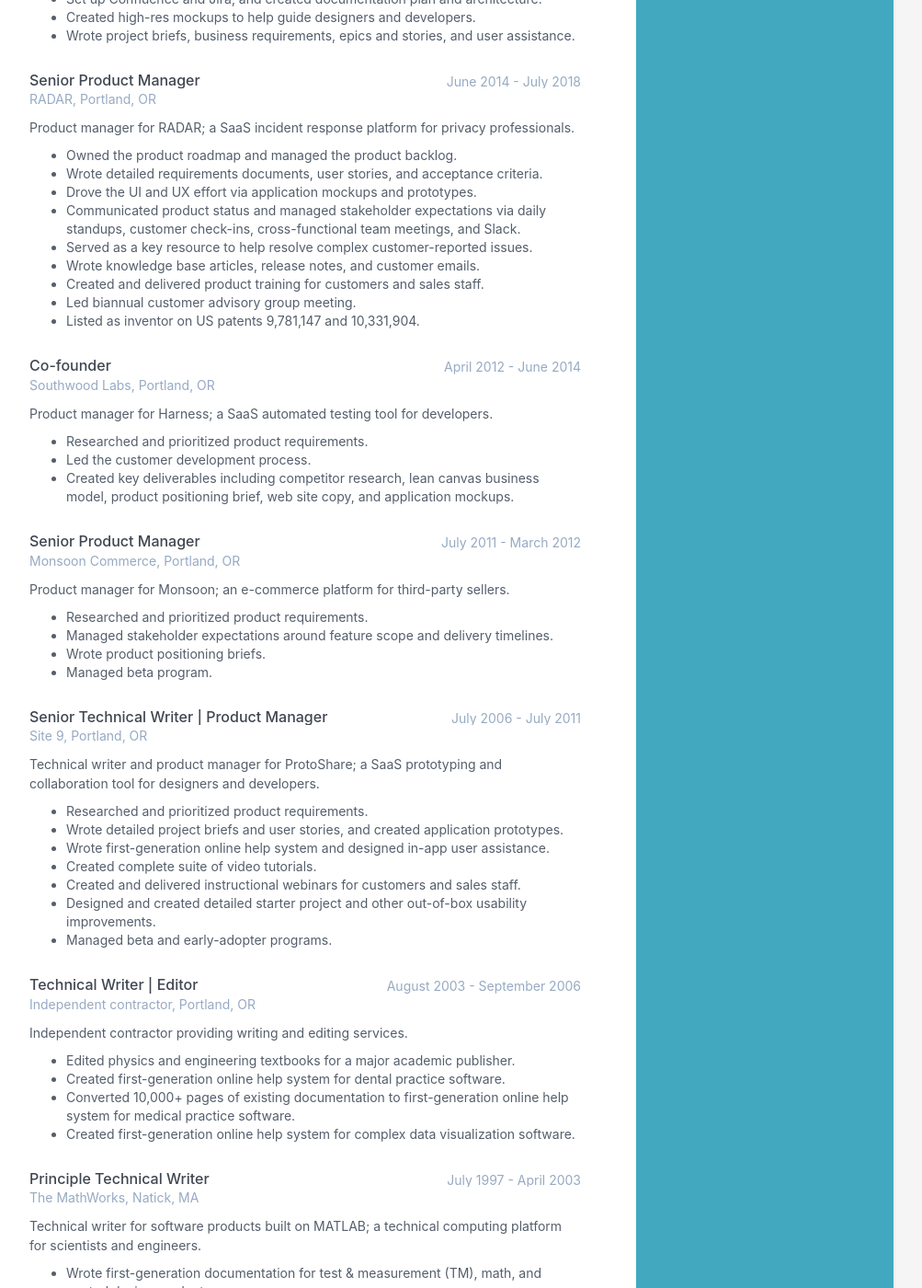
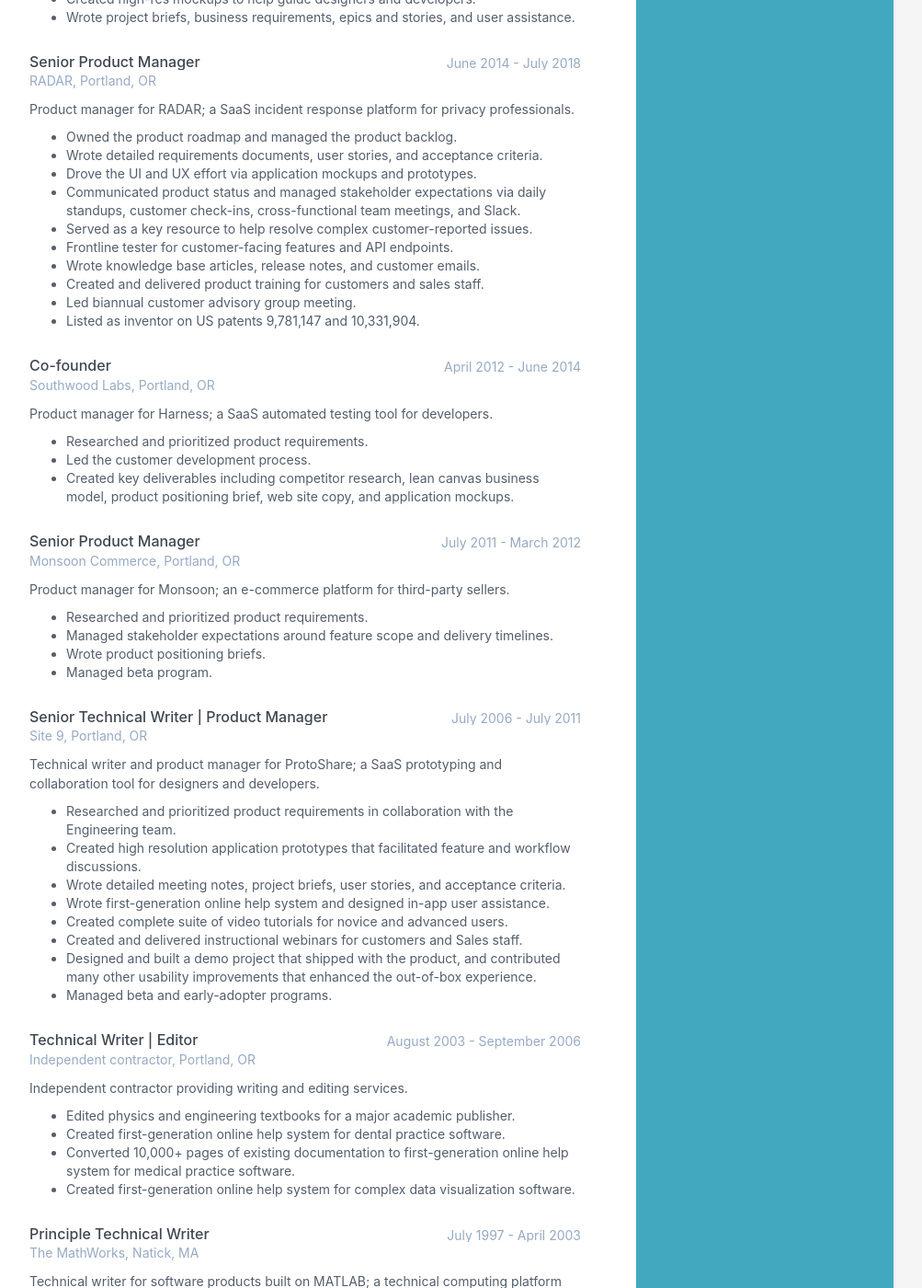
Before and after one commit to djdeangelis/djdeangelis.github.io, a Jekyll site: the page built from index.html, in a window 1280 px wide and 1400 px high, scrolled down 1151 px. Shown: the whole window at 92% size, without its empty margins (168-1171 px from the left). Built offline with Jekyll 4.4.1, drawn with Linux system fonts in a browser that asks for light colours; some of the changed text lies outside the part shown.

Commit message:
Update data file

```diff
--- a/_data/data.yml
+++ b/_data/data.yml
@@ -85,12 +85,12 @@ experiences:
       company: OnPoint Community Credit Union
       details: |
         Contract BSA and technical writer for credit union (CU) core systems conversion project.
-          - Established Confluence as the CU's primary document repository and collaboration tool.
+          - Researched document repository and collaboration tools, and established Confluence as the best option after conferring with key executives.
           - Served as Confluence admin, and trained 50+ stakeholders to effectively use the tool.
           - Wrote 200+ pages of content related to project research, processes, RFP responses, requirements, decisions, and meeting notes.
-          - Established document templates, approval workflow, writing standards, and style guide.
+          - Established document templates, approval workflow, and writing standards.
           - Participated in and documented due diligence calls with third-party vendors and CU peers.
-          - Researched GRC software solutions to help the CU satisfy CFPB and NCUA regulations.
+          - Researched and presented GRC software solutions to help satisfy CFPB and NCUA regulations.
 
     - role: Product Manager | Technical Writer
       time: January 2019 - November 2020
@@ -113,6 +113,7 @@ experiences:
           - Communicated product status and managed stakeholder expectations via daily
             standups, customer check-ins, cross-functional team meetings, and Slack.
           - Served as a key resource to help resolve complex customer-reported issues.
+          - Frontline tester for customer-facing features and API endpoints.
           - Wrote knowledge base articles, release notes, and customer emails.
           - Created and delivered product training for customers and sales staff.
           - Led biannual customer advisory group meeting.
@@ -143,12 +144,14 @@ experiences:
       company: Site 9, Portland, OR
       details: |
         Technical writer and product manager for ProtoShare; a SaaS prototyping and collaboration tool for designers and developers.
-          - Researched and prioritized product requirements.
-          - Wrote detailed project briefs and user stories, and created application prototypes.
+          - Researched and prioritized product requirements in collaboration with the Engineering team.
+          - Created high resolution application prototypes that facilitated feature and workflow discussions.
+          - Wrote detailed meeting notes, project briefs, user stories, and acceptance criteria.
           - Wrote first-generation online help system and designed in-app user assistance.
-          - Created complete suite of video tutorials.
-          - Created and delivered instructional webinars for customers and sales staff.
-          - Designed and created detailed starter project and other out-of-box usability improvements.
+          - Created complete suite of video tutorials for novice and advanced users.
+          - Created and delivered instructional webinars for customers and Sales staff.
+          - Designed and built a demo project that shipped with the product, and contributed many other usability
+          improvements that enhanced the out-of-box experience.
           - Managed beta and early-adopter programs.
 
     - role: Technical Writer | Editor
```
